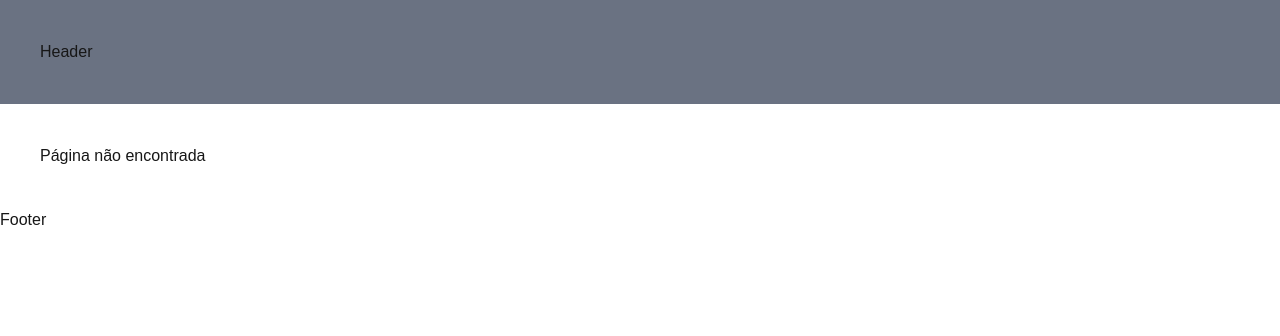
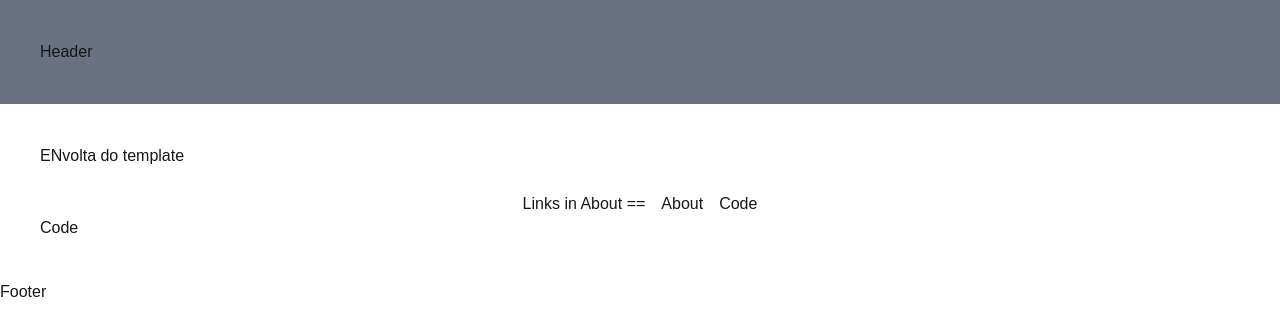
Before and after one commit to gabrielcomputacao/Saas15, a Next.js app: page /about/code in a window 1280 px wide. Before the commit this address had no page. Shown: the top 336 px of the page. Built offline with nearby package versions, Linux system fonts and the light colour scheme.

Commit message:
feat: applying template.tsx instead of layout

```diff
--- /dev/null
+++ b/src/app/about/code/page.tsx
@@ -0,0 +1,7 @@
+export default function Code() {
+  return (
+    <div>
+      <h2>Code</h2>
+    </div>
+  );
+}
--- /dev/null
+++ b/src/app/about/template.tsx
@@ -0,0 +1,30 @@
+"use client";
+import Link from "next/link";
+import { useState } from "react";
+
+export default function AboutTemplate({
+  children,
+}: {
+  children: React.ReactNode;
+}) {
+  const [state, setState] = useState("");
+
+  return (
+    <>
+      <div className="p-10">
+        <h4>ENvolta do template</h4>
+        <input
+          type="text"
+          value={state}
+          onChange={(e) => setState(e.target.value)}
+        />
+        <div className="flex gap-4 justify-center">
+          <h4>Links in About ==</h4>
+          <Link href={"/about"}>About</Link>
+          <Link href={"/about/code"}>Code</Link>
+        </div>
+        <div>{children}</div>
+      </div>
+    </>
+  );
+}
```
